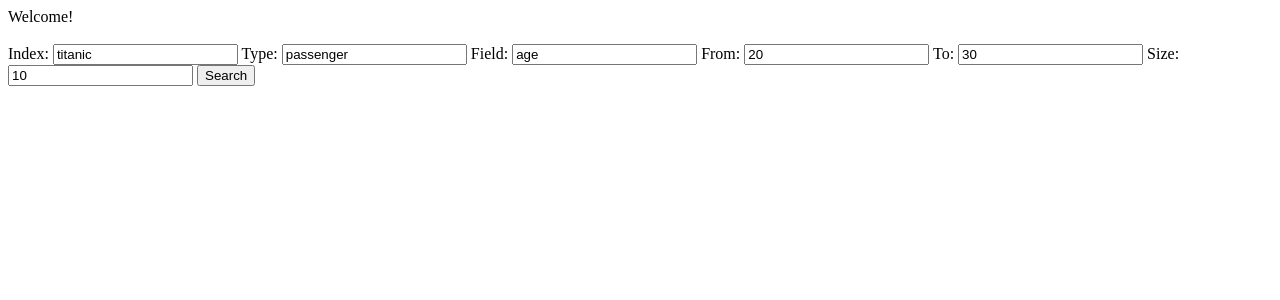
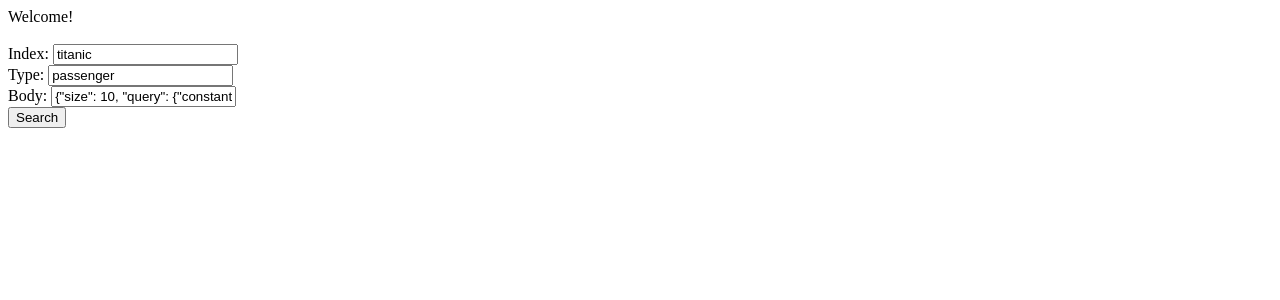
Before and after one commit to doddyph/django-elasticsearch, a Django app: page /elastic/search/ in a window 1280 px wide. Shown: the top 300 px of the page. Run offline with Django 3.2, Linux system fonts and the light colour scheme.

Commit message:
Update query elastic search, put query body to htmls input

```diff
--- a/project_dj/app_dj/urls.py
+++ b/project_dj/app_dj/urls.py
@@ -6,5 +6,5 @@ urlpatterns = [
     url(r'^build-an-index/$', views.api_elastic_sample_build_an_index, name='api-elastic-sample-build-an-index'),
     url(r'^mapping/$', views.api_elastic_mapping, name='api-elastic-mapping'),
     url(r'^search/$', TemplateView.as_view(template_name='app_dj/search.html'), name='api-elastic-search'),
-    url(r'^query/$', views.api_elastic_query_range, name='api-elastic-query'),
+    url(r'^query/$', views.api_elastic_query, name='api-elastic-query'),
 ]
--- a/project_dj/templates/app_dj/search.html
+++ b/project_dj/templates/app_dj/search.html
@@ -28,15 +28,12 @@
 
                 var index = $("#index").val();
                 var type = $("#type").val();
-                var field = $("#field").val();
-                var from = $("#from").val();
-                var to = $("#to").val();
-                var size = $("#size").val();
+                var body = $("#body").val();
 
                 $.ajax({
                     url: '/elastic/query/',
                     type: 'POST',
-                    data: {index: index, type: type, field: field, from: from, to: to, size: size},
+                    data: {index: index, type: type, body: body},
                     "beforeSend": function(xhr, settings) {
                         console.log("Before Send");
                         $.ajaxSettings.beforeSend(xhr, settings);
@@ -60,21 +57,15 @@
         <label for="index">Index:</label>
         <input type="text" id="index" value="titanic"/>
 
+        <br/>
         <label for="type">Type:</label>
         <input type="text" id="type" value="passenger"/>
 
-        <label for="field">Field:</label>
-        <input type="text" id="field" value="age"/>
+        <br/>
+        <label for="body">Body:</label>
+        <input type="text" id="body" value='{"size": 10, "query": {"constant_score": {"filter": {"range": {"age": {"from": 20, "to": 30}}}}}}'/>
 
-        <label for="from">From:</label>
-        <input type="text" id="from" value="20"/>
-
-        <label for="to">To:</label>
-        <input type="text" id="to" value="30"/>
-
-        <label for="size">Size:</label>
-        <input type="text" id="size" value="10"/>
-
+        <br/>
         <input type="submit" id="search" value="Search"/>
         {% csrf_token %}
     </div>
```
Also changed, not shown: project_dj/app_dj/views.py (+19 -23 lines).
